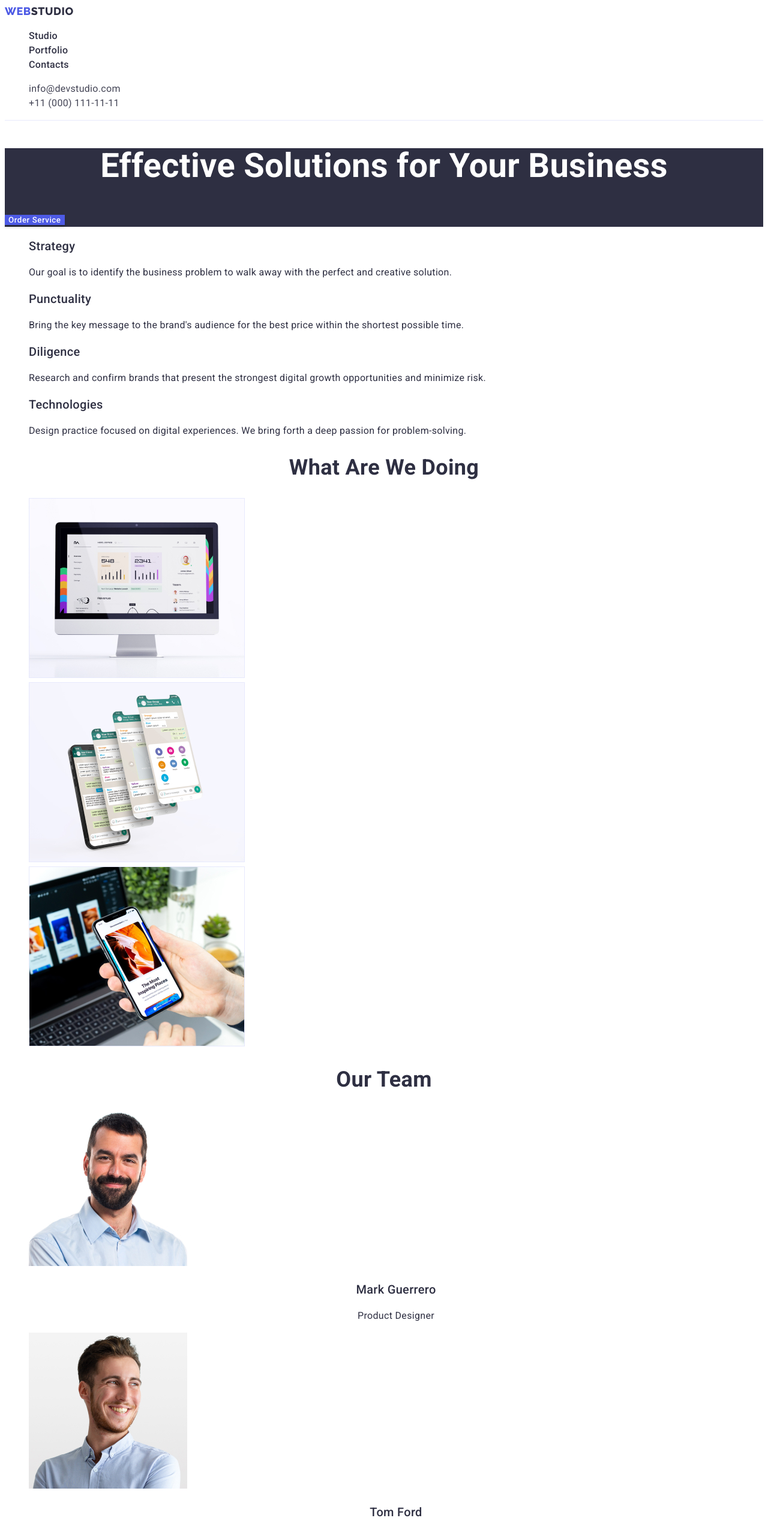
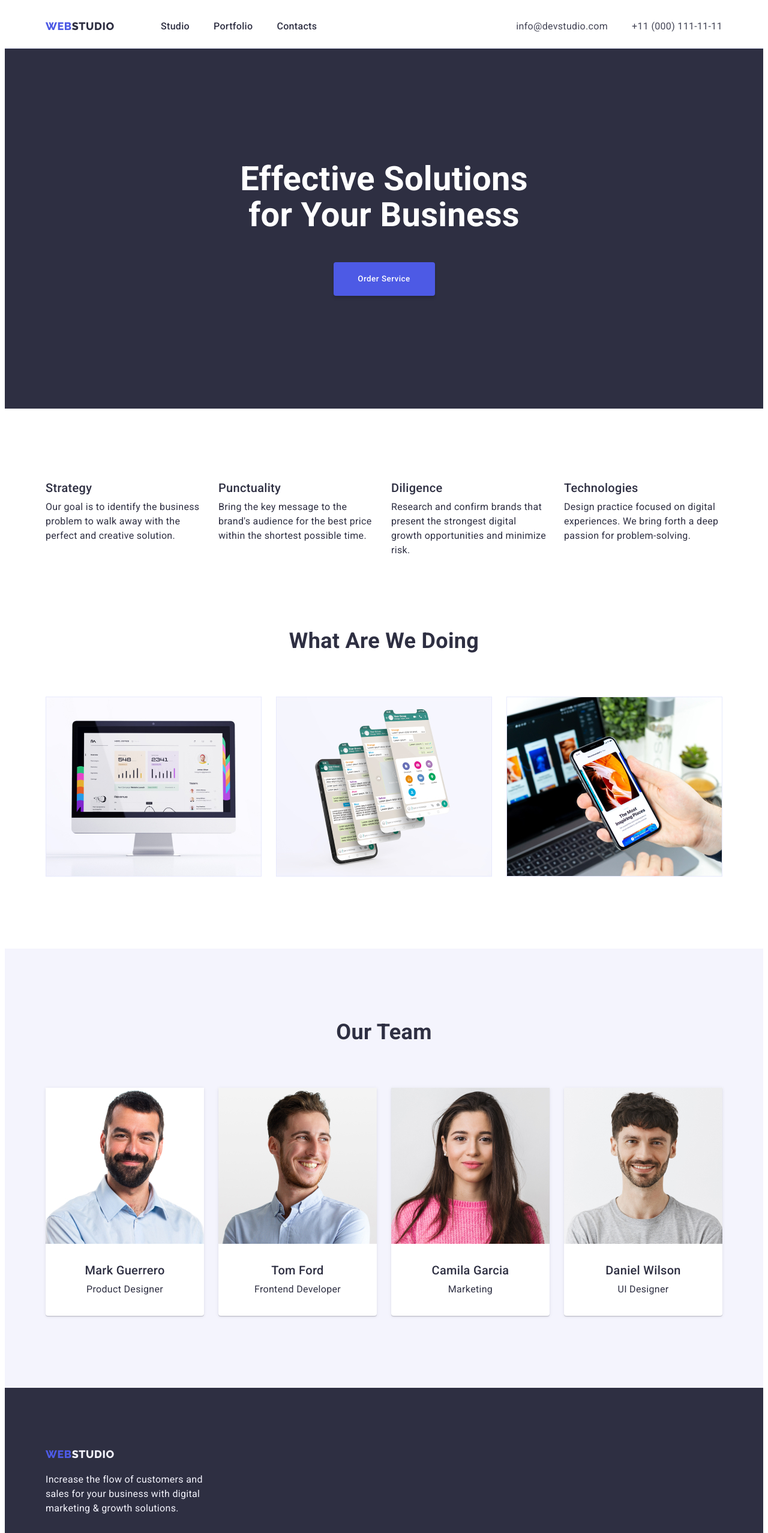
Before and after one commit to ArtistMef/goit-markup-hw-03, a plain HTML site: page index.html in a window 1280 px wide. Shown: the top 2555 px of the page at 60% size. Drawn offline with Linux system fonts and the light colour scheme.

Commit message:
hw3 upload

```diff
--- a/css/styles.css
+++ b/css/styles.css
@@ -13,6 +13,10 @@
     --grey: rgba(46, 47, 66, 0.7);
     --white: #fff;
     --dairy: #fcfcfc;
+    --indent-col: 24px;
+    --indent-row: 47px;
+    --items: 3;
+    --border: 1px;
 }
 
 body{
@@ -21,6 +25,9 @@ body{
     font-family: var(--font-family);
     line-height: 150%;
     letter-spacing: 0.02em;
+}
+h1, h2, h3, h4, h5, h6, p{
+    margin: 0;
 }
 h1{
         font-weight: 700;
@@ -42,11 +49,16 @@ h3 {
     line-height: 120%;
 }
 
+img{
+    display:block;
+}
+
 button{
     font-family: inherit;
     cursor: pointer;
     color: currentColor;
     border: none;
+    padding: 0;
 }
 a{
     color: currentColor;
@@ -54,14 +66,26 @@ a{
 }
 ul, ol{
     list-style-type: none;
+    margin: 0;
+    padding: 0;
 }
 
 /* region Header */
 .header {
     border-bottom: 1px solid var(--cornflower);
+
 }
-
-.header-menu {}
+.header .container{
+    display: flex;
+    align-items: center;
+}
+.header-menu {
+    display: flex;
+    justify-content: space-between;
+    flex-grow: 1;
+    margin-right: 332px;
+    align-items: center;
+}
 
 /* region Logo */
 .logo {
@@ -72,6 +96,7 @@ ul, ol{
         letter-spacing: 0.03em;
         text-transform: uppercase;
         color: var(--navy-blue);
+        margin-right: 76px;
 }
 .logo-footer {
         color: var(--cloud);
@@ -81,9 +106,14 @@ ul, ol{
 }
 
 .header-menu-list {
+    display: flex;
+    gap: 40px;
+
 }
 .header-menu-link {
     font-weight: 500;
+    display: block;
+    padding: 24px 0;
 }
 .header-menu-link:hover,
 .header-menu-link:focus {
@@ -93,8 +123,20 @@ ul, ol{
 .address {
     color: var(--slate);
     font-style: normal;
+    margin: 0;
+    padding: 0;
 }
-.address-link {}
+
+.address-info
+{
+    display: flex;
+    gap: 40px;
+}
+
+.address-link {
+        display: block;
+            padding: 24px 0;
+}
 .address-link:hover,
 .address-link:focus {
     color: var(--ocean);
@@ -115,6 +157,11 @@ ul, ol{
     color: var(--white);
 }
 .btn-light {
+    border-radius: 4px;
+    border: 1px solid var(--cornflower);
+    padding: 12px 24px;
+    min-width: 69px;
+    min-height: 48px;
     font-weight: 500;
     letter-spacing: 0.04em;
     text-align: center;
@@ -128,37 +175,149 @@ ul, ol{
     background: var(--ocean);
 }
 
+.hero .btn{
+    min-width: 169px;
+    min-height: 56px;
+    border-radius: 4px;
+    padding: 16px 32px;
+    margin-bottom: 188px;
+}
 
 /* region Hero*/
 .hero {
     background: var(--navy-blue);
+
+}
+.hero .container {
+    padding-top: 188px;
+    text-align: center;
+
+}
+.hero-text{
+    max-width: 496px;
+    margin-bottom: 48px;
+    padding-left: 316px;
+    padding-right: 316px;
+}
+.container{
+    width: 1128px;
+    padding: 0 15px;
+    margin: 0 auto;
 }
 
+/* features section*/
 
+.features-section{
+
+}
+.features-section .container{
+    padding-top: 120px;
+
+}
+.features-section-items{
+    display: flex;
+    gap: 24px;
+
+}
+.features-section-p{
+    max-width: 264px;
+    padding-top: 8px;
+}
+
+/* section What are we doing*/
+
+.section-two .container{
+    margin-top: 120px;
+}
+.section-two-items{
+    display: flex;
+    gap: 24px;
+    margin-top: 72px;
+}
 
 /* region Rows*/
+.rows .container{
+    padding-bottom: 120px;
+}
+.rows-buttons{
+    display: flex;
+    justify-content: center;
+    text-align: left;
+    gap: 24px;
+    margin-top: 96px;
+    margin-bottom: 73px;
+}
 .rows {}
-.rows-list {}
+.rows-list {
+    display: flex;
+    flex-wrap: wrap;
+    row-gap: var(--indent-row, 48px);
+    column-gap: var(--indent-col, 24px);
+}
 .rows-item {
-    border: 1px solid var(--cornflower);
-        width: 360px;
-        height: 420px;
+    box-sizing: border-box;
+    outline: 1px solid var(--cornflower);
+    outline-offset: -1px;
+    flex-basis: calc((100% - (2 * var(--indent-col, 24px)) - 2px) / 3);
+}
+.rows-item-title{
+    text-align: left;
+    padding-top: 32px;
+    padding-bottom: 8px;
+    padding-left: 16px;
+}
+.rows-item-p{
+    padding-bottom: 32px;
+    padding-left: 16px;
 }
 
 
 /* region Team*/
-.team {}
+.team {
+    background: var(--cloud);
+}
+
+.team .container{
+    margin-top: 120px;
+    padding-bottom: 120px;
+}
+.team-title{
+    padding-top: 120px;
+    padding-bottom: 72px;
+}
+.team-items{
+    display: flex;
+    gap: 24px;
+    padding-top: ;
+}
+.team-item{
+    box-shadow: 0 2px 1px 0 rgba(46, 47, 66, 0.08), 0 1px 1px 0 rgba(46, 47, 66, 0.16), 0 1px 6px 0 rgba(46, 47, 66, 0.08);
+    background: var(--white);
+    border-radius: 0 0 4px 4px;
+}
+
 .team-member-name {
     text-align: center;
+    padding-top: 32px;
+    padding-bottom: 8px;
 }
 .team-member-text {
     text-align: center;
+    padding-bottom: 32px;
 }
 
 /* region Footer */
 .footer {
     background: var(--navy-blue);
 }
+.footer .container{
+    padding-top: 100px;
+
+}
+
 .footer-paragraph {
     color: var(--cloud);
+    max-width: 264px;
+    padding-top: 17.5px;
+    padding-bottom: 100px;
 }
--- a/index.html
+++ b/index.html
@@ -18,6 +18,7 @@
   <body>
     <!--region header-->
     <header class="header">
+      <div class="container">
         <nav class="header-menu">
           <a class="logo" href="./index.html"
             ><span class="logo-accent">WEB</span>STUDIO</a
@@ -35,7 +36,7 @@
           </ul>
         </nav>
         <address class="address">
-        <ul>
+          <ul class="address-info">
             <li>
               <a class="address-link" href="mailto:info@devstudio.com"
                 >info@devstudio.com</a
@@ -49,51 +50,57 @@
             </li>
           </ul>
         </address>
+      </div>
     </header>
     <!--end region header-->
     <!--start region hero-->
     <main>
       <section class="hero">
-        <h1>Effective Solutions for Your Business</h1>
+        <div class="container">
+          <h1 class="hero-text">Effective Solutions for Your Business</h1>
           <button class="btn" type="button">Order Service</button>
+        </div>
       </section>
       <!--end region hero-->
-      <section>
+      <section class="features-section">
+        <div class="container">
           <h2 hidden>Features title</h2>
-        <ul>
+          <ul class="features-section-items">
             <li>
               <h3>Strategy</h3>
-            <p>
-              Our goal is to identify the business problem to walk away with the
-              perfect and creative solution.
+              <p class="features-section-p">
+                Our goal is to identify the business problem to walk away with
+                the perfect and creative solution.
               </p>
             </li>
             <li>
               <h3>Punctuality</h3>
-            <p>
+              <p class="features-section-p">
                 Bring the key message to the brand's audience for the best price
                 within the shortest possible time.
               </p>
             </li>
             <li>
               <h3>Diligence</h3>
-            <p>
+              <p class="features-section-p">
                 Research and confirm brands that present the strongest digital
                 growth opportunities and minimize risk.
               </p>
             </li>
             <li>
               <h3>Technologies</h3>
-            <p>
+              <p class="features-section-p">
                 Design practice focused on digital experiences. We bring forth a
                 deep passion for problem-solving.
               </p>
             </li>
           </ul>
+        </div>
       </section>
-      <section>
+      <section class="section-two">
+        <div class="container">
           <h2>What Are We Doing</h2>
-        <ul>
+          <ul class="section-two-items">
             <li>
               <img
                 src="./images/section-2/pic-1.jpg"
@@ -119,12 +126,14 @@
               />
             </li>
           </ul>
+        </div>
       </section>
       <!--team section-->
       <section class="team">
-        <h2>Our Team</h2>
-        <ul>
-          <li>
+        <div class="container">
+          <h2 class="team-title">Our Team</h2>
+          <ul class="team-items">
+            <li class="team-item">
               <img
                 src="./images/team/team-1.jpg"
                 alt="Team member"
@@ -134,7 +143,7 @@
               <h3 class="team-member-name">Mark Guerrero</h3>
               <p class="team-member-text">Product Designer</p>
             </li>
-          <li>
+            <li class="team-item">
               <img
                 src="./images/team/team-2.jpg"
                 alt="Team member"
@@ -144,7 +153,7 @@
               <h3 class="team-member-name">Tom Ford</h3>
               <p class="team-member-text">Frontend Developer</p>
             </li>
-          <li>
+            <li class="team-item">
               <img
                 src="./images/team/team-3.jpg"
                 alt="Team member"
@@ -154,7 +163,7 @@
               <h3 class="team-member-name">Camila Garcia</h3>
               <p class="team-member-text">Marketing</p>
             </li>
-          <li>
+            <li class="team-item">
               <img
                 src="./images/team/team-4.jpg"
                 alt="Team member"
@@ -165,18 +174,21 @@
               <p class="team-member-text">UI Designer</p>
             </li>
           </ul>
+        </div>
       </section>
     </main>
     <!--footer-->
     <footer class="footer">
+      <div class="container">
         <a class="logo" href="./index.html"
           ><span class="logo-accent">WEB</span
           ><span class="logo-footer">STUDIO</span></a
         >
         <p class="footer-paragraph">
-        Increase the flow of customers and sales for your business with digital
-        marketing & growth solutions.
+          Increase the flow of customers and sales for your business with
+          digital marketing & growth solutions.
         </p>
+      </div>
     </footer>
   </body>
 </html>
```
Also changed, not shown: portfolio.html (+28 -23 lines). Lines whose indentation alone changed are shown as unchanged.
